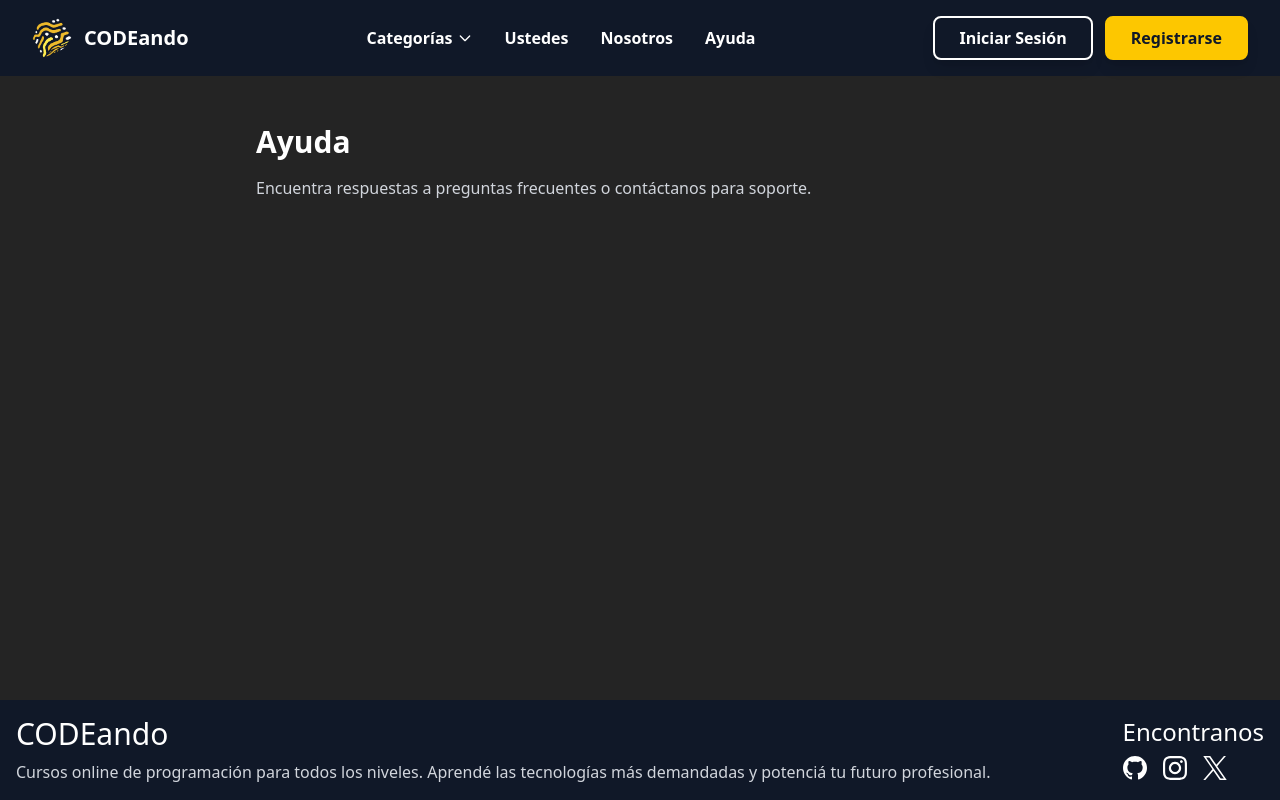
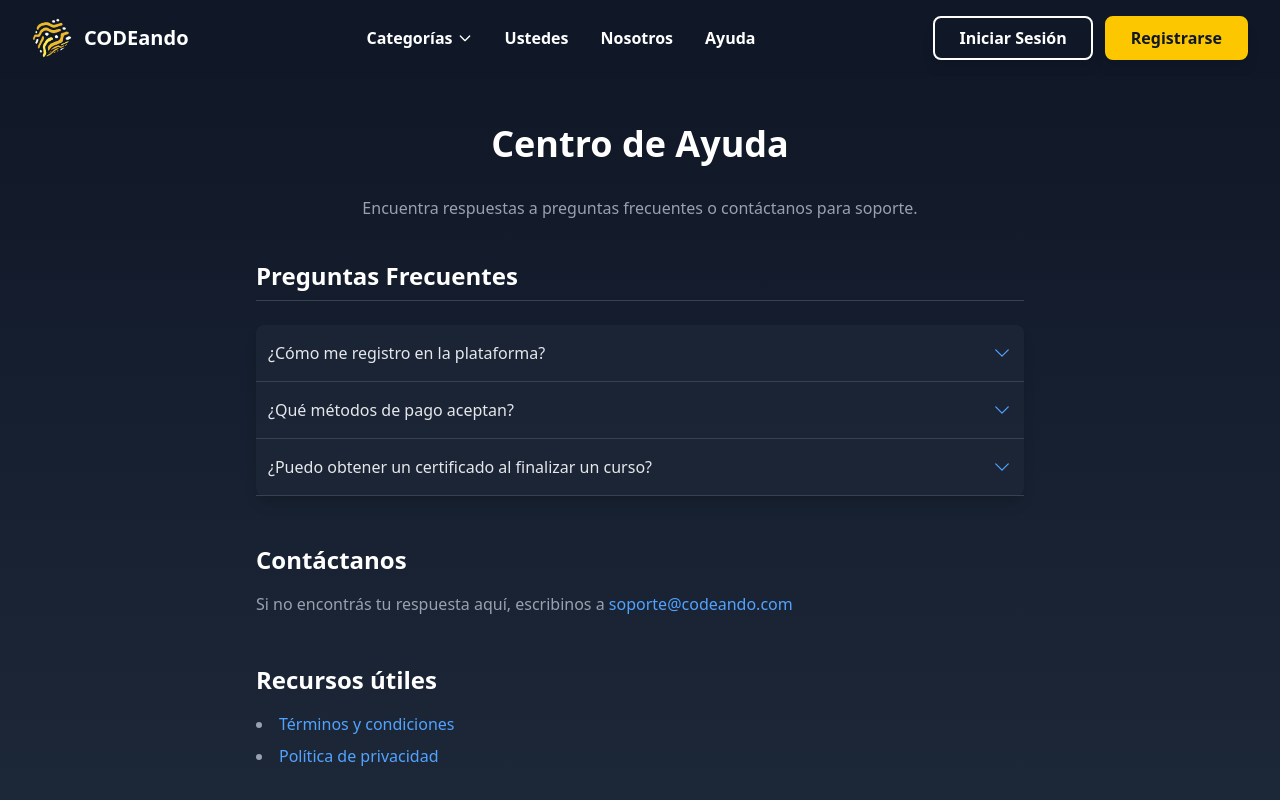
Before and after one commit to TobiEscoca/Proyect_CODEando, a React (Vite) app in the folder CODEando/: page /ayuda in a window 1280 px wide. Shown: the top 800 px of the page. Built offline with nearby package versions, Linux system fonts and the light colour scheme.

Commit message:
Cambios en la Seccion AYUDA

```diff
--- a/CODEando/src/pages/Ayuda.jsx
+++ b/CODEando/src/pages/Ayuda.jsx
@@ -1,16 +1,116 @@
-import React from "react";
+import React, { useState } from "react";
+import { ChevronDownIcon } from "@heroicons/react/24/outline";
+
+const FAQItem = ({ question, answer, accentColor }) => {
+  const [isOpen, setIsOpen] = useState(false);
+
+  return (
+    <div className="border-b border-gray-700">
+      <button
+        onClick={() => setIsOpen(!isOpen)}
+        className="flex justify-between items-center w-full py-4 px-3 text-left text-gray-200 font-medium hover:bg-gray-700/40 transition-colors rounded-md"
+      >
+        <span>{question}</span>
+        <ChevronDownIcon
+          className={`h-5 w-5 transform transition-transform duration-300 ${accentColor} ${
+            isOpen ? "rotate-180" : "rotate-0"
+          }`}
+        />
+      </button>
+
+      {/* Contenedor con transición */}
+      <div
+        className={`transition-all duration-300 ease-in-out overflow-hidden ${
+          isOpen ? "max-h-40 opacity-100 px-3 pb-4" : "max-h-0 opacity-0"
+        }`}
+      >
+        <p className="text-gray-400 text-sm leading-relaxed">{answer}</p>
+      </div>
+    </div>
+  );
+};
 
 const Ayuda = () => {
+  const accentColor = "text-blue-400"; // 🔹 Ajustá este color a tu branding
+  const faqs = [
+    {
+      question: "¿Cómo me registro en la plataforma?",
+      answer:
+        "Hacé clic en 'Registrarse' en la parte superior derecha, completá tus datos y confirmá tu correo electrónico."
+    },
+    {
+      question: "¿Qué métodos de pago aceptan?",
+      answer:
+        "Aceptamos tarjetas de crédito, débito y pagos a través de Mercado Pago."
+    },
+    {
+      question: "¿Puedo obtener un certificado al finalizar un curso?",
+      answer:
+        "Sí, al completar un curso recibirás un certificado digital que podés descargar desde tu perfil."
+    }
+  ];
+
   return (
-    <div className="px-4 md:px-8 py-8 md:py-12">
-      <div className="max-w-3xl mx-auto">
-        <h1 className="text-2xl md:text-3xl font-bold text-white mb-4 text-center md:text-left">
-          Ayuda
+    <div className="px-4 md:px-8 py-12 bg-gradient-to-b from-gray-900 to-gray-800 min-h-screen">
+      <div className="max-w-3xl mx-auto text-gray-300">
+        <h1 className="text-3xl md:text-4xl font-extrabold text-white mb-8 text-center">
+          Centro de Ayuda
         </h1>
-        <p className="text-gray-300">
-          Encuentra respuestas a preguntas frecuentes o contáctanos para
-          soporte.
+        <p className="mb-10 text-center text-gray-400">
+          Encuentra respuestas a preguntas frecuentes o contáctanos para soporte.
         </p>
+
+        {/* Preguntas Frecuentes con Accordion */}
+        <section className="mb-12">
+          <h2 className="text-2xl font-semibold text-white mb-6 border-b border-gray-700 pb-2">
+            Preguntas Frecuentes
+          </h2>
+          <div className="bg-gray-800/60 rounded-lg shadow-lg divide-y divide-gray-700">
+            {faqs.map((faq, index) => (
+              <FAQItem
+                key={index}
+                question={faq.question}
+                answer={faq.answer}
+                accentColor={accentColor}
+              />
+            ))}
+          </div>
+        </section>
+
+        {/* Contacto */}
+        <section className="mb-12">
+          <h2 className="text-2xl font-semibold text-white mb-4">
+            Contáctanos
+          </h2>
+          <p className="text-gray-400">
+            Si no encontrás tu respuesta aquí, escribinos a{" "}
+            <a
+              href="mailto:soporte@codeando.com"
+              className="text-blue-400 hover:underline"
+            >
+              soporte@codeando.com
+            </a>
+          </p>
+        </section>
+
+        {/* Recursos */}
+        <section>
+          <h2 className="text-2xl font-semibold text-white mb-4">
+            Recursos útiles
+          </h2>
+          <ul className="list-disc list-inside space-y-2 text-gray-400">
+            <li>
+              <a href="/terminos" className="text-blue-400 hover:underline">
+                Términos y condiciones
+              </a>
+            </li>
+            <li>
+              <a href="/privacidad" className="text-blue-400 hover:underline">
+                Política de privacidad
+              </a>
+            </li>
+          </ul>
+        </section>
       </div>
     </div>
   );
```
